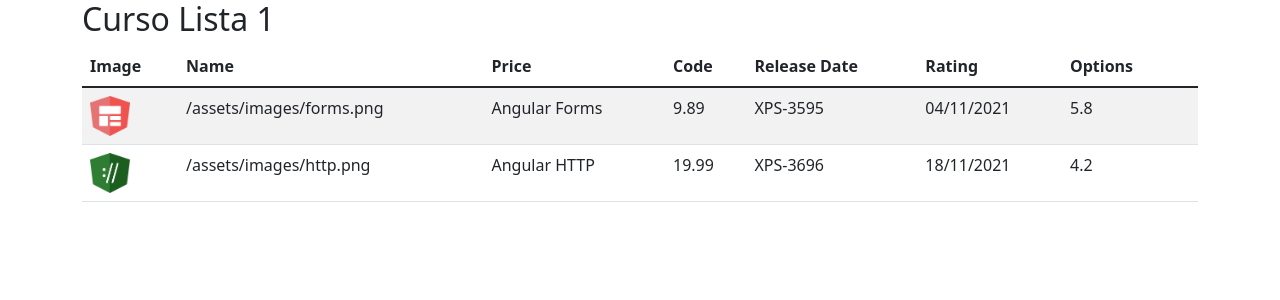
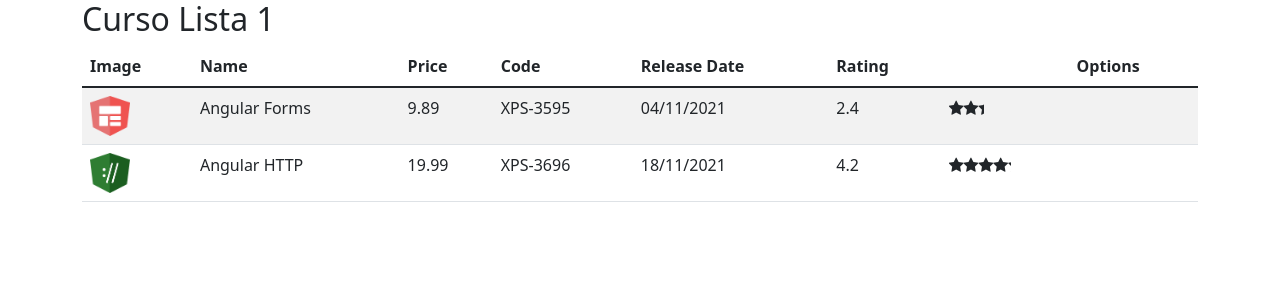
Before and after one commit to helitonVieira/estudo-angular8, an Angular app: page / in a window 1280 px wide. Shown: the top 300 px of the page. Built offline with nearby package versions, Linux system fonts and the light colour scheme.

Commit message:
colocar estrelas avaliação usando imagem do (npm install font-awesome)

```diff
--- a/package.json
+++ b/package.json
@@ -20,6 +20,7 @@
     "@angular/platform-browser-dynamic": "~11.1.0",
     "@angular/router": "~11.1.0",
     "bootstrap": "^5.1.1",
+    "font-awesome": "^4.7.0",
     "rxjs": "~6.6.0",
     "tslib": "^2.0.0",
     "zone.js": "~0.11.3"
--- a/src/app/app.module.ts
+++ b/src/app/app.module.ts
@@ -1,3 +1,4 @@
+import { StarComponent } from './star/star.component';
 import { CursoListComponent } from './cursos/curso-lista.component';
 import { NgModule } from '@angular/core';
 import { BrowserModule } from '@angular/platform-browser';
@@ -7,7 +8,8 @@
 @NgModule({
   declarations: [
     AppComponent,
-    CursoListComponent
+    CursoListComponent,
+    StarComponent
   ],
   imports: [
     BrowserModule
--- a/src/app/cursos/curso-lista.component.html
+++ b/src/app/cursos/curso-lista.component.html
@@ -9,27 +9,28 @@
           <th>Code</th>
           <th>Release Date</th>
           <th>Rating</th>
+          <th></th>
           <th>Options</th>
       </tr>
   </thead>
   <tbody>
     <tr *ngFor="let curso of cursos">
-        <td><img [src]="curso.imageUrl" width="40" height="40" ></td>
-        <td>{{ curso.imageUrl }}</td>
+        <td><img [src]="curso.imageUrl" width="40" height="40" ></td> <!---->
         <td>{{ curso.name }}</td>
         <td>{{ curso.price }}</td>
         <td>{{ curso.code }}</td>
         <!--<td>{{ curso.code | lowercase | replace: '-': ' ' }}</td> -->
         <td>{{ curso.releaseDate | date: 'dd/MM/yyyy' }}</td>
         <td>{{ curso.rating }}</td>
+
+        <td>
+            <app-star [rating]="curso.rating"></app-star>
+        </td>
         <td></td>
-        <!--<td>
-            <app-star [rating]="course.rating"></app-star>
-        </td>
-        <td>
-            <a [routerLink]="['/courses/info', course.id]" class="btn btn-primary mr-2">Edit</a>
+       <!-- <td>
+            <a [routerLink]="['/cursos/info', course.id]" class="btn btn-primary mr-2">Edit</a>
             <button (click)="deleteById(course.id)" class="btn btn-danger">Delete</button>
-        </td> -->
+        </td>-->
     </tr>
 </tbody>
 </table>
--- a/src/app/cursos/curso-lista.component.ts
+++ b/src/app/cursos/curso-lista.component.ts
@@ -18,7 +18,7 @@
         price: 9.89,
         code: 'XPS-3595',
         duration: 120,
-        rating: 5.8,
+        rating: 2.4,
         releaseDate: 'November, 4, 2021'
       },
       {
--- /dev/null
+++ b/src/app/star/star.component.css
@@ -0,0 +1,3 @@
+.crop {
+    overflow: hidden;
+}
--- /dev/null
+++ b/src/app/star/star.component.html
@@ -0,0 +1,9 @@
+<div class="crop" [style.width.px]="starWidth" [title]="rating">
+    <div style="width: 100px;">
+        <span class="fa fa-star"></span>
+        <span class="fa fa-star"></span>
+        <span class="fa fa-star"></span>
+        <span class="fa fa-star"></span>
+        <span class="fa fa-star"></span>
+    </div>
+</div>
--- /dev/null
+++ b/src/app/star/star.component.ts
@@ -0,0 +1,19 @@
+import { Component, OnChanges, Input } from '@angular/core';
+
+@Component({
+    selector: 'app-star',
+    templateUrl: './star.component.html',
+    styleUrls: ['./star.component.css']
+})
+export class StarComponent implements OnChanges {
+
+    @Input() //quando quero criar uma variavel e permitir que ela receba valores de outro componente
+    rating: number = 0;
+
+    starWidth: number;
+
+    ngOnChanges(): void {
+        this.starWidth = this.rating * 74 / 5; //calculo baseado no (npm install font-awesome) ele tem o recurso pronto das estrelas
+    }
+
+}
--- a/src/styles.css
+++ b/src/styles.css
@@ -1,2 +1,4 @@
 /* You can add global styles to this file, and also import other style files */
-@import url('~bootstrap/dist/css/bootstrap.min.css');
+@import url('~bootstrap/dist/css/bootstrap.min.css');/*pega caminho dentro da pasta node_modules*/
+
+@import url('~font-awesome/css/font-awesome.min.css');/*pega caminho dentro da pasta node_modules*/
```
Also changed, not shown: 1 other file (tests, documents, lock files or other folders).
